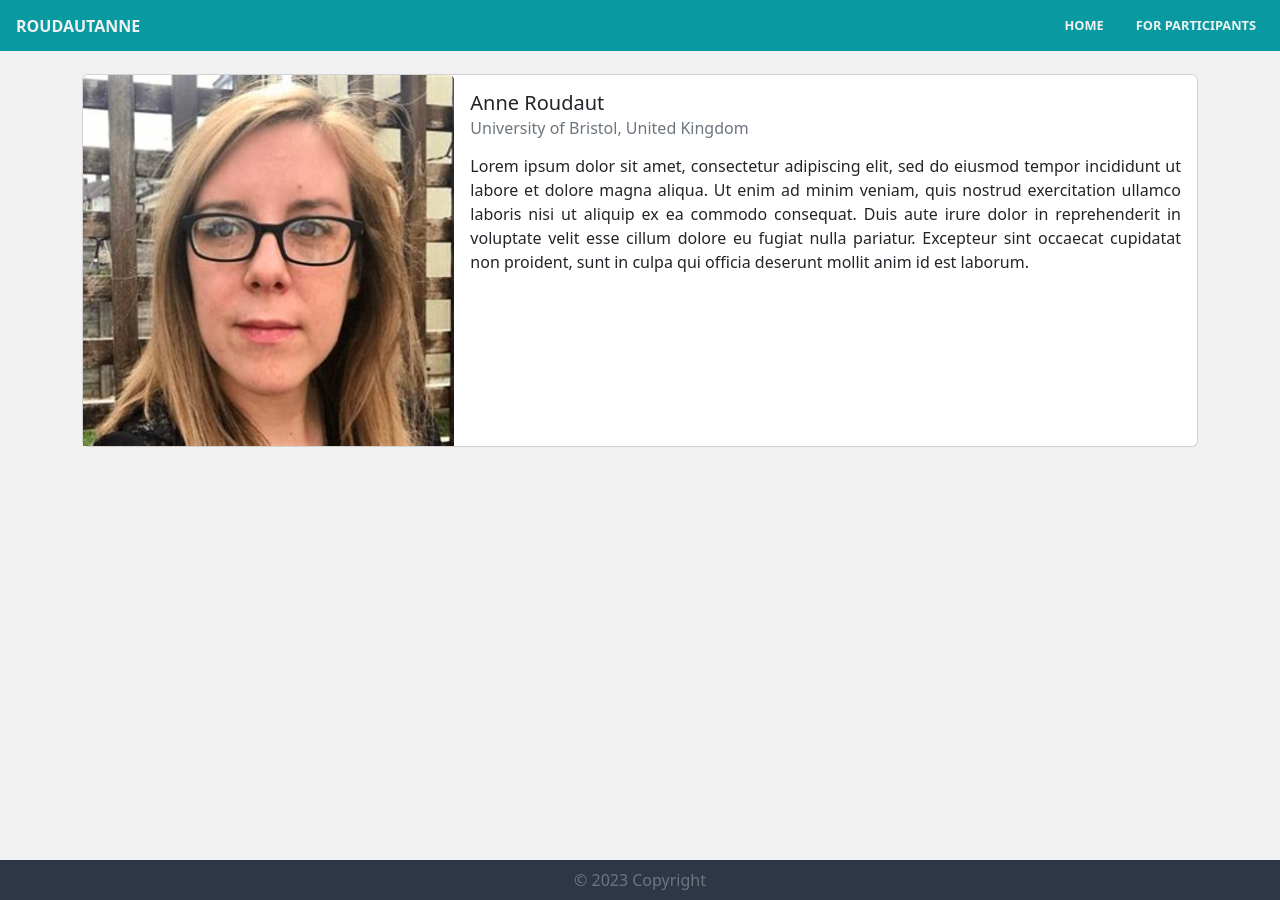
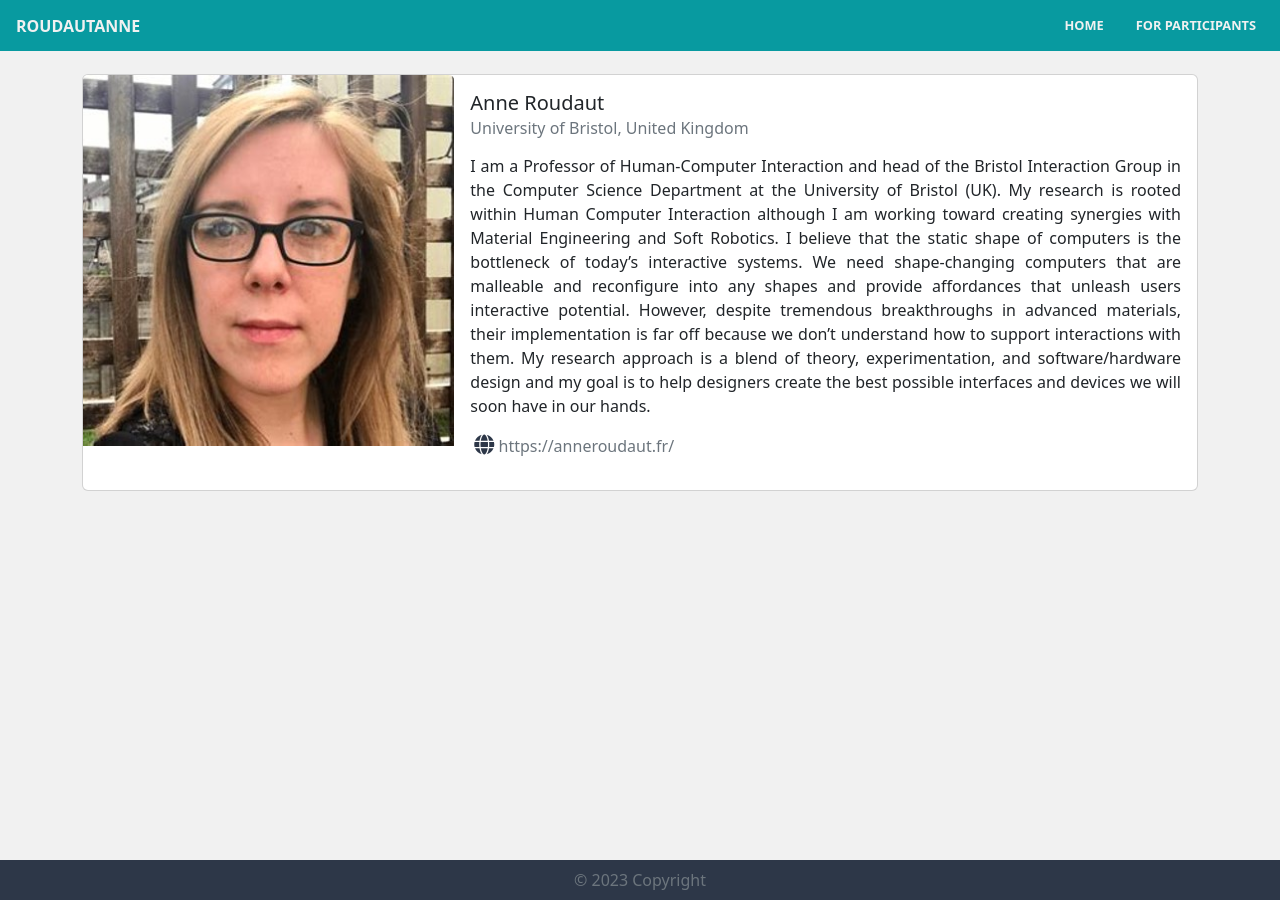
Before and after one commit to BeyondPrototyping/WorkshopWeb2023, a Jekyll site: the page built from _organizers/roudautanne.md, in a window 1280 px wide. Built offline with Jekyll 4.4.1, drawn with Linux system fonts in a browser that asks for light colours.

Commit message:
Update roudautanne.md

```diff
--- a/_organizers/roudautanne.md
+++ b/_organizers/roudautanne.md
@@ -6,7 +6,7 @@ avatar: anneroudaut.jpg
 github:
 linkedin:
 email:
-website:
+website: https://anneroudaut.fr/
 ---
 
-Lorem ipsum dolor sit amet, consectetur adipiscing elit, sed do eiusmod tempor incididunt ut labore et dolore magna aliqua. Ut enim ad minim veniam, quis nostrud exercitation ullamco laboris nisi ut aliquip ex ea commodo consequat. Duis aute irure dolor in reprehenderit in voluptate velit esse cillum dolore eu fugiat nulla pariatur. Excepteur sint occaecat cupidatat non proident, sunt in culpa qui officia deserunt mollit anim id est laborum.
+I am a Professor of Human-Computer Interaction and head of the Bristol Interaction Group in the Computer Science Department at the University of Bristol (UK). My research is rooted within Human Computer Interaction although I am working toward creating synergies with Material Engineering and Soft Robotics. I believe that the static shape of computers is the bottleneck of today’s interactive systems. We need shape-changing computers that are malleable and reconfigure into any shapes and provide affordances that unleash users interactive potential. However, despite tremendous breakthroughs in advanced materials, their implementation is far off because we don’t understand how to support interactions with them. My research approach is a blend of theory, experimentation, and software/hardware design and my goal is to help designers create the best possible interfaces and devices we will soon have in our hands.
```
